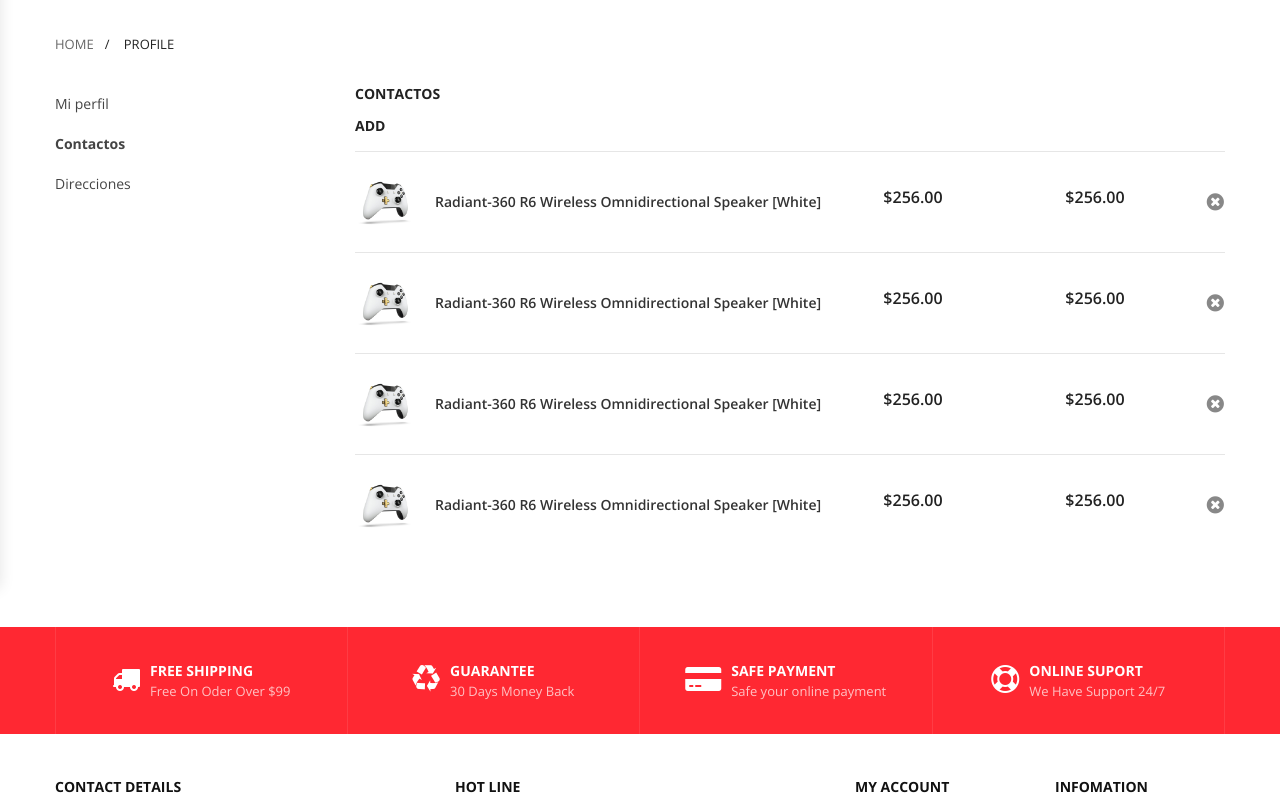
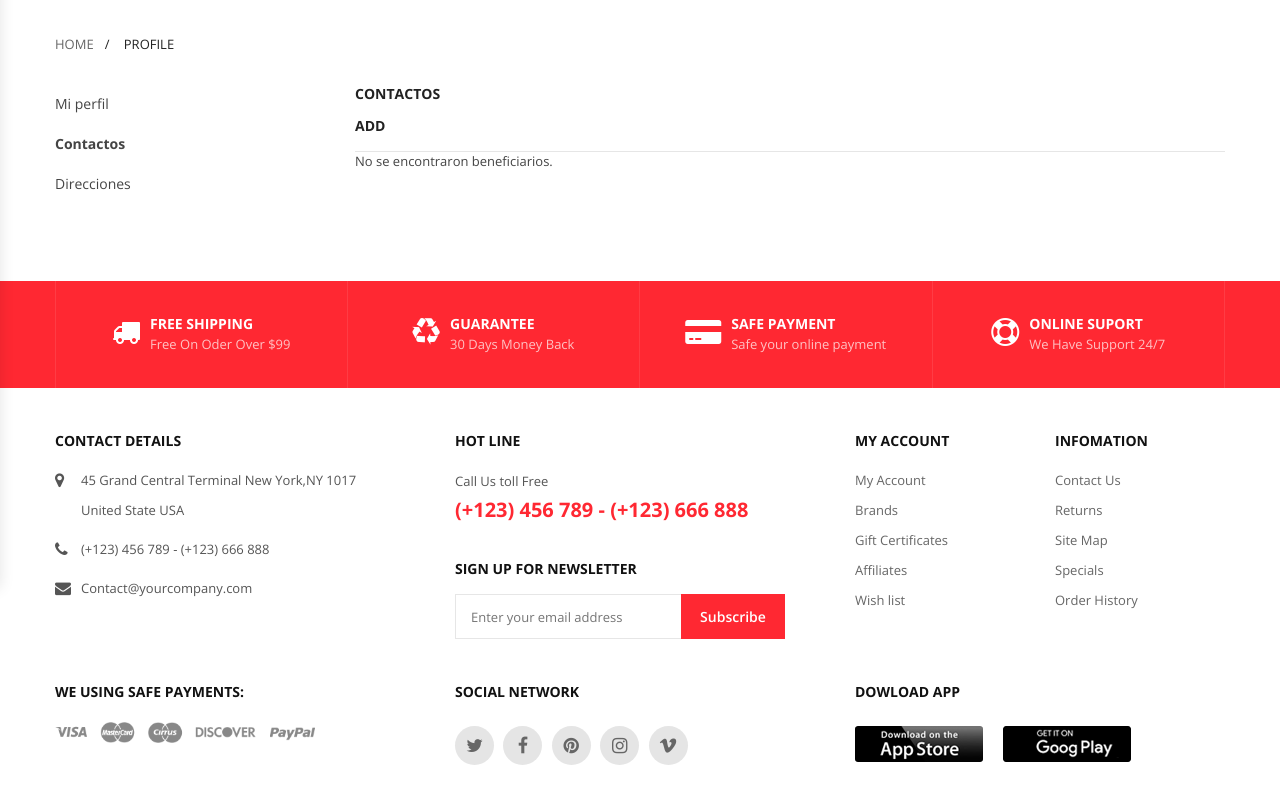
Before and after one commit to ealmarales/ensoftme_market_place, a Django app: page /users/profile/contacts in a window 1280 px wide. Shown: the part 214-1009 px from the top of the page. Run offline with Django 4.2, Linux system fonts and the light colour scheme; some libraries are stand-ins or nearby versions.

Commit message:
adding beneficiaries to user profile

```diff
--- a/apps/market/templates/market/profile/profile_contacts.html
+++ b/apps/market/templates/market/profile/profile_contacts.html
@@ -23,17 +23,16 @@
 
 {% block profile_content %}
     <ul class="products-cart">
+        {% for beneficiary in request.user.profile.beneficiaries.all %}
+
             <li class="pr-cart-item">
                 <div class="product-image">
                     <figure><img src="{% static 'assets/images/products/digital_18.jpg' %}" alt="">
                     </figure>
                 </div>
                 <div class="product-name">
-                <a class="link-to-product" href="#">Radiant-360 R6 Wireless Omnidirectional Speaker
-                    [White]</a>
+                    <a class="link-to-product" href="#">{{ beneficiary }}</a>
                 </div>
-            <div class="price-field produtc-price"><p class="price">$256.00</p></div>
-            <div class="price-field sub-total"><p class="price">$256.00</p></div>
                 <div class="delete">
                     <a href="#" class="btn btn-delete" title="">
                         <span>Delete from your cart</span>
@@ -41,60 +40,10 @@
                     </a>
                 </div>
             </li>
-        <li class="pr-cart-item">
-            <div class="product-image">
-                <figure><img src="{% static 'assets/images/products/digital_18.jpg' %}" alt="">
-                </figure>
-            </div>
-            <div class="product-name">
-                <a class="link-to-product" href="#">Radiant-360 R6 Wireless Omnidirectional Speaker
-                    [White]</a>
-            </div>
-            <div class="price-field produtc-price"><p class="price">$256.00</p></div>
-            <div class="price-field sub-total"><p class="price">$256.00</p></div>
-            <div class="delete">
-                <a href="#" class="btn btn-delete" title="">
-                    <span>Delete from your cart</span>
-                    <i class="fa fa-times-circle" aria-hidden="true"></i>
-                </a>
-            </div>
-        </li>
-        <li class="pr-cart-item">
-            <div class="product-image">
-                <figure><img src="{% static 'assets/images/products/digital_18.jpg' %}" alt="">
-                </figure>
-            </div>
-            <div class="product-name">
-                <a class="link-to-product" href="#">Radiant-360 R6 Wireless Omnidirectional Speaker
-                    [White]</a>
-            </div>
-            <div class="price-field produtc-price"><p class="price">$256.00</p></div>
-            <div class="price-field sub-total"><p class="price">$256.00</p></div>
-            <div class="delete">
-                <a href="#" class="btn btn-delete" title="">
-                    <span>Delete from your cart</span>
-                    <i class="fa fa-times-circle" aria-hidden="true"></i>
-                </a>
-            </div>
-        </li>
-        <li class="pr-cart-item">
-            <div class="product-image">
-                <figure><img src="{% static 'assets/images/products/digital_18.jpg' %}" alt="">
-                </figure>
-            </div>
-            <div class="product-name">
-                <a class="link-to-product" href="#">Radiant-360 R6 Wireless Omnidirectional Speaker
-                    [White]</a>
-            </div>
-            <div class="price-field produtc-price"><p class="price">$256.00</p></div>
-            <div class="price-field sub-total"><p class="price">$256.00</p></div>
-            <div class="delete">
-                <a href="#" class="btn btn-delete" title="">
-                    <span>Delete from your cart</span>
-                    <i class="fa fa-times-circle" aria-hidden="true"></i>
-                </a>
-            </div>
-        </li>
+        {% empty %}
+            <p>{% blocktrans %} No se encontraron beneficiarios. {% endblocktrans %}</p>
+        {% endfor %}
+
 
     </ul>
 {% endblock %}
```
Also changed, not shown: apps/custom_user/admin.py (+8 -2 lines), apps/custom_user/models.py (+12 -0 lines), apps/custom_user/migrations/0002_beneficiary_profile_beneficiaries.py (added). Lines whose indentation alone changed are shown as unchanged.
